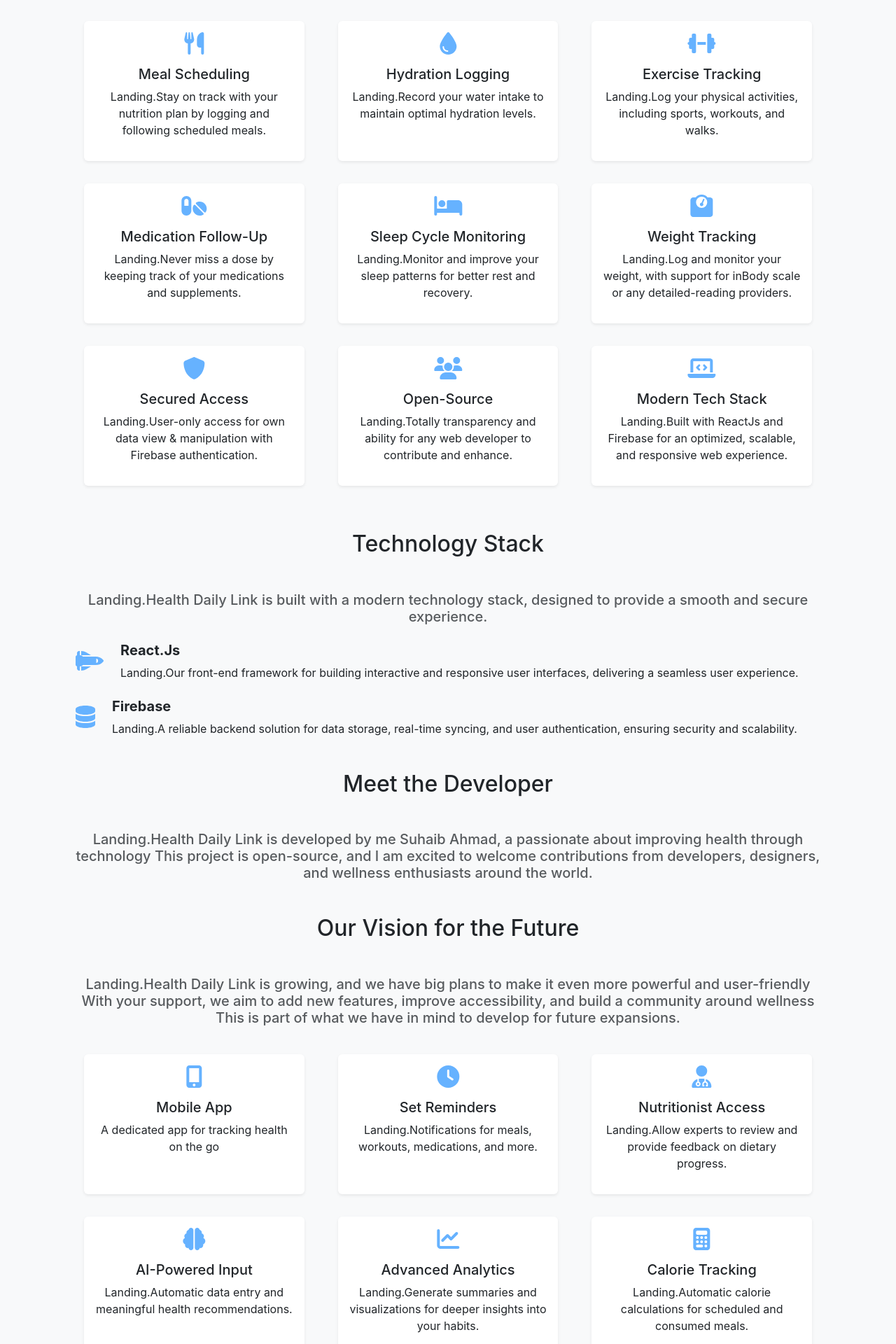
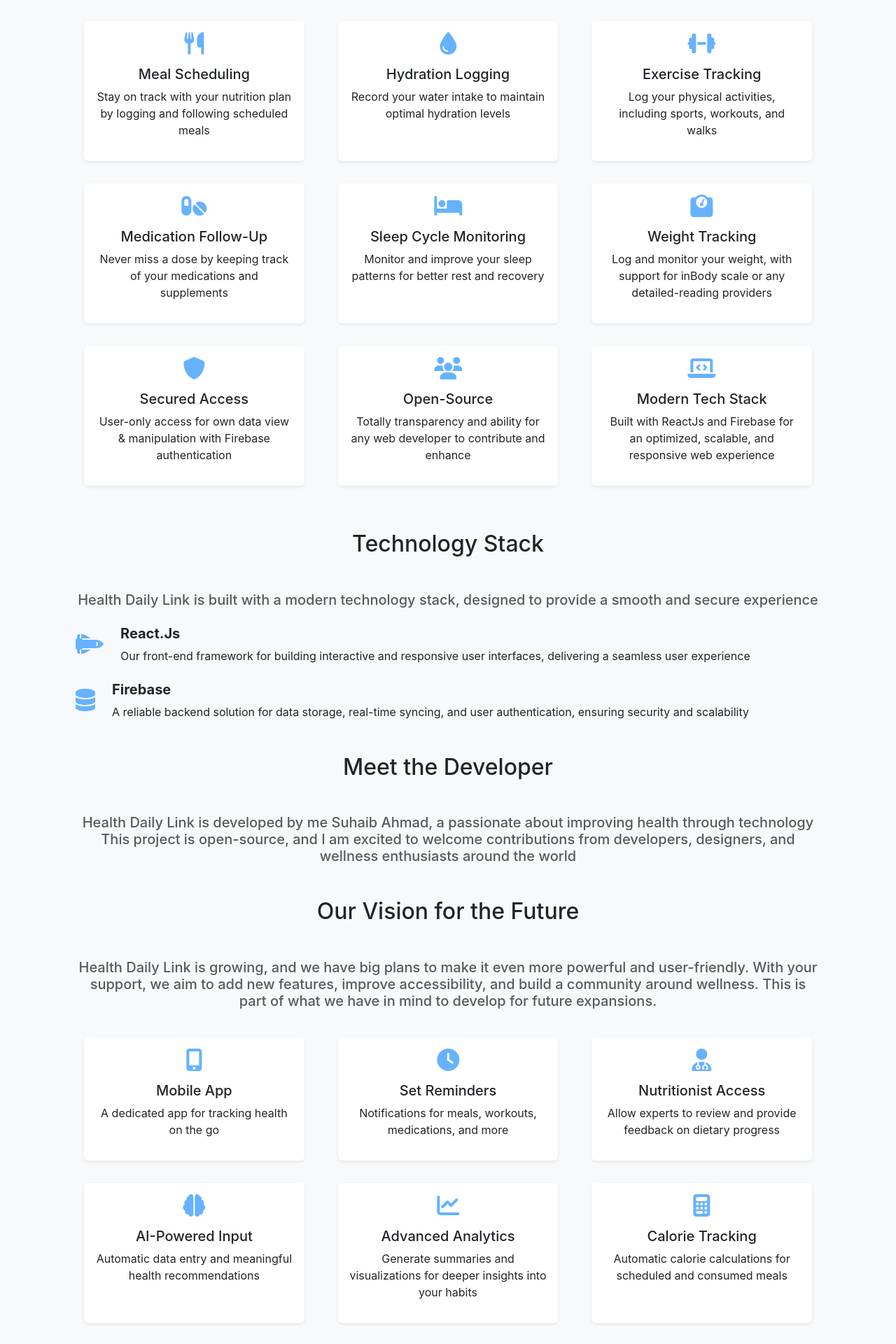
Before and after one commit to makkahwi/heal-tracker, a React (Create React App) app: page / in a window 1280 px wide. Shown: the part 680-2600 px from the top of the page at 70% size. Built offline with nearby package versions, Linux system fonts and the light colour scheme.

Commit message:
Fix LandingPage Localization Keys

```diff
--- a/src/Views/Public/Landing/index.tsx
+++ b/src/Views/Public/Landing/index.tsx
@@ -22,6 +22,7 @@ import {
 } from "@fortawesome/free-solid-svg-icons";
 import { FontAwesomeIcon } from "@fortawesome/react-fontawesome";
 import { useTranslation } from "react-i18next";
+
 import FeaturesView from "./FeaturesView";
 import PageSection from "./PageSection";
 
@@ -33,63 +34,63 @@ const LandingPage = () => {
       title: t("Landing.Meal Scheduling"),
       icon: faUtensils,
       desc: t(
-        "Landing.Stay on track with your nutrition plan by logging and following scheduled meals."
+        "Landing.Stay on track with your nutrition plan by logging and following scheduled meals"
       ),
     },
     {
       title: t("Landing.Hydration Logging"),
       icon: faTint,
       desc: t(
-        "Landing.Record your water intake to maintain optimal hydration levels."
+        "Landing.Record your water intake to maintain optimal hydration levels"
       ),
     },
     {
       title: t("Landing.Exercise Tracking"),
       icon: faDumbbell,
       desc: t(
-        "Landing.Log your physical activities, including sports, workouts, and walks."
+        "Landing.Log your physical activities, including sports, workouts, and walks"
       ),
     },
     {
       title: t("Landing.Medication Follow-Up"),
       icon: faPills,
       desc: t(
-        "Landing.Never miss a dose by keeping track of your medications and supplements."
+        "Landing.Never miss a dose by keeping track of your medications and supplements"
       ),
     },
     {
       title: t("Landing.Sleep Cycle Monitoring"),
       icon: faBed,
       desc: t(
-        "Landing.Monitor and improve your sleep patterns for better rest and recovery."
+        "Landing.Monitor and improve your sleep patterns for better rest and recovery"
       ),
     },
     {
       title: t("Landing.Weight Tracking"),
       icon: faWeight,
       desc: t(
-        "Landing.Log and monitor your weight, with support for inBody scale or any detailed-reading providers."
+        "Landing.Log and monitor your weight, with support for inBody scale or any detailed-reading providers"
       ),
     },
     {
       icon: faShield,
       title: t("Landing.Secured Access"),
       desc: t(
-        "Landing.User-only access for own data view & manipulation with Firebase authentication."
+        "Landing.User-only access for own data view & manipulation with Firebase authentication"
       ),
     },
     {
       icon: faUsers,
       title: t("Landing.Open-Source"),
       desc: t(
-        "Landing.Totally transparency and ability for any web developer to contribute and enhance."
+        "Landing.Totally transparency and ability for any web developer to contribute and enhance"
       ),
     },
     {
       icon: faLaptopCode,
       title: t("Landing.Modern Tech Stack"),
       desc: t(
-        "Landing.Built with ReactJs and Firebase for an optimized, scalable, and responsive web experience."
+        "Landing.Built with ReactJs and Firebase for an optimized, scalable, and responsive web experience"
       ),
     },
   ];
@@ -104,35 +105,35 @@ const LandingPage = () => {
       icon: faClock,
       title: t("Landing.Set Reminders"),
       desc: t(
-        "Landing.Notifications for meals, workouts, medications, and more."
+        "Landing.Notifications for meals, workouts, medications, and more"
       ),
     },
     {
       icon: faUserMd,
       title: t("Landing.Nutritionist Access"),
       desc: t(
-        "Landing.Allow experts to review and provide feedback on dietary progress."
+        "Landing.Allow experts to review and provide feedback on dietary progress"
       ),
     },
     {
       icon: faBrain,
       title: t("Landing.AI-Powered Input"),
       desc: t(
-        "Landing.Automatic data entry and meaningful health recommendations."
+        "Landing.Automatic data entry and meaningful health recommendations"
       ),
     },
     {
       icon: faChartLine,
       title: t("Landing.Advanced Analytics"),
       desc: t(
-        "Landing.Generate summaries and visualizations for deeper insights into your habits."
+        "Landing.Generate summaries and visualizations for deeper insights into your habits"
       ),
     },
     {
       icon: faCalculator,
       title: t("Landing.Calorie Tracking"),
       desc: t(
-        "Landing.Automatic calorie calculations for scheduled and consumed meals."
+        "Landing.Automatic calorie calculations for scheduled and consumed meals"
       ),
     },
     {
@@ -149,14 +150,14 @@ const LandingPage = () => {
       icon: faUsers,
       title: t("Landing.Multi-User Support"),
       desc: t(
-        "Landing.Perfect for families or teams to collaborate on health goals."
+        "Landing.Perfect for families or teams to collaborate on health goals"
       ),
     },
     {
       icon: faChartPie,
       title: t("Landing.Advanced Data Visualization"),
       desc: t(
-        "Landing.Build a platform for shared wellness experiences and tips."
+        "Landing.Build a platform for shared wellness experiences and tips"
       ),
     },
   ];
@@ -166,14 +167,14 @@ const LandingPage = () => {
       icon: faSpaceShuttle,
       title: t("Landing.ReactJs"),
       desc: t(
-        "Landing.Our front-end framework for building interactive and responsive user interfaces, delivering a seamless user experience."
+        "Landing.Our front-end framework for building interactive and responsive user interfaces, delivering a seamless user experience"
       ),
     },
     {
       icon: faDatabase,
       title: t("Landing.Firebase"),
       desc: t(
-        "Landing.A reliable backend solution for data storage, real-time syncing, and user authentication, ensuring security and scalability."
+        "Landing.A reliable backend solution for data storage, real-time syncing, and user authentication, ensuring security and scalability"
       ),
     },
   ];
@@ -191,7 +192,7 @@ const LandingPage = () => {
           </h1>
           <p className="lead">
             {t(
-              "Landing.Your personal companion for tracking and improving your health journey."
+              "Landing.Your personal companion for tracking and improving your health journey"
             )}
           </p>
         </div>
@@ -200,7 +201,7 @@ const LandingPage = () => {
       <FeaturesView
         title={t("Landing.What is Health Daily Link")}
         desc={t(
-          "Landing.Health Daily Link is a comprehensive, open-source web app dedicated to helping you track and manage various health-related activities to stay on top of your wellness goals."
+          "Landing.Health Daily Link is a comprehensive, open-source web app dedicated to helping you track and manage various health-related activities to stay on top of your wellness goals"
         )}
         features={currentFeatures}
       />
@@ -208,7 +209,7 @@ const LandingPage = () => {
       <PageSection
         title={t("Landing.Technology Stack")}
         desc={t(
-          "Landing.Health Daily Link is built with a modern technology stack, designed to provide a smooth and secure experience."
+          "Landing.Health Daily Link is built with a modern technology stack, designed to provide a smooth and secure experience"
         )}
       >
         <div className="mx-auto">
@@ -230,14 +231,14 @@ const LandingPage = () => {
       <PageSection
         title={t("Landing.Meet the Developer")}
         desc={t(
-          "Landing.Health Daily Link is developed by me Suhaib Ahmad, a passionate about improving health through technology This project is open-source, and I am excited to welcome contributions from developers, designers, and wellness enthusiasts around the world."
+          "Landing.Health Daily Link is developed by me Suhaib Ahmad, a passionate about improving health through technology This project is open-source, and I am excited to welcome contributions from developers, designers, and wellness enthusiasts around the world"
         )}
       />
 
       <FeaturesView
         title={t("Landing.Our Vision for the Future")}
         desc={t(
-          "Landing.Health Daily Link is growing, and we have big plans to make it even more powerful and user-friendly With your support, we aim to add new features, improve accessibility, and build a community around wellness This is part of what we have in mind to develop for future expansions."
+          "Landing.Health Daily Link is growing, and we have big plans to make it even more powerful and user-friendly With your support, we aim to add new features, improve accessibility, and build a community around wellness This is part of what we have in mind to develop for future expansions"
         )}
         features={futurePlans}
       />
```
